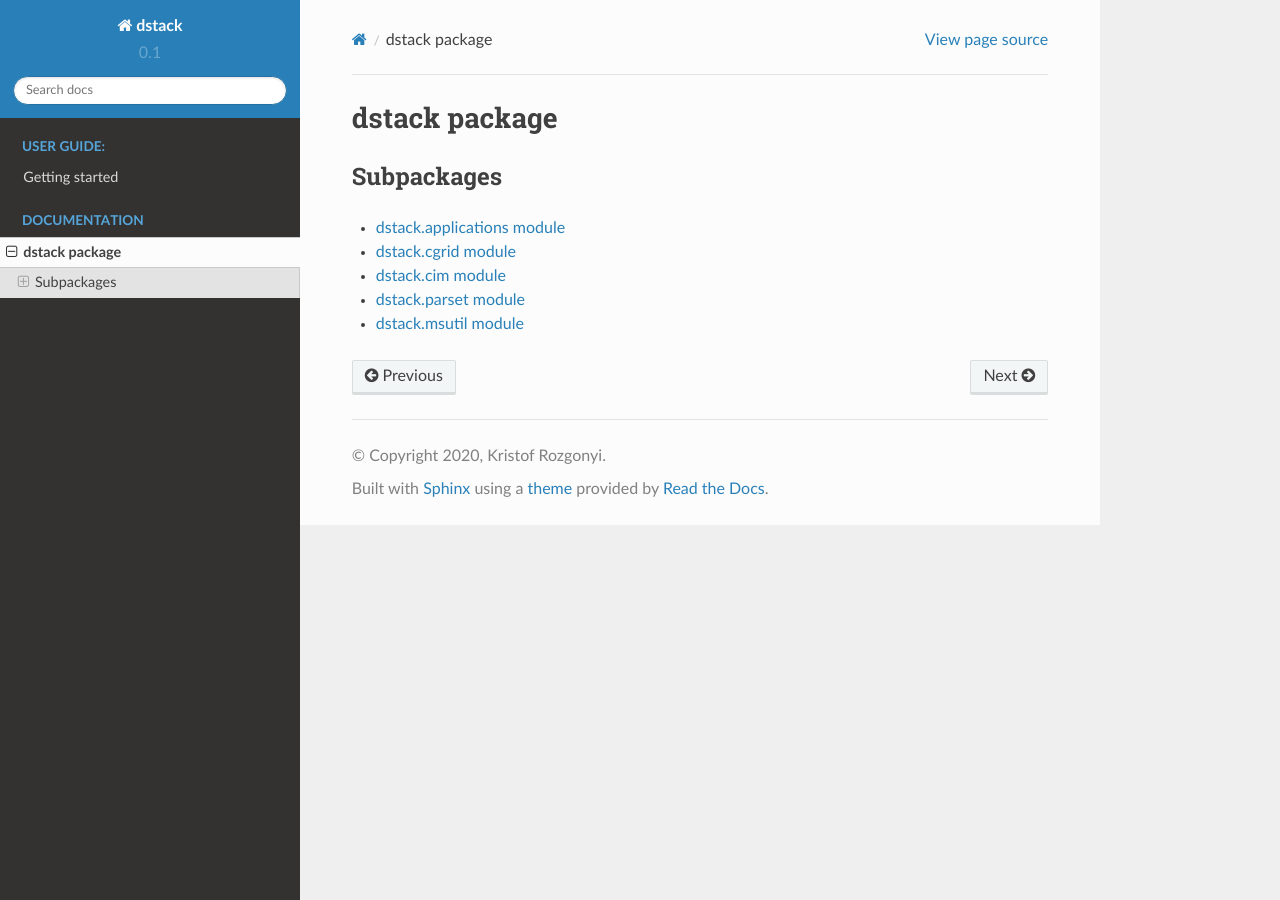
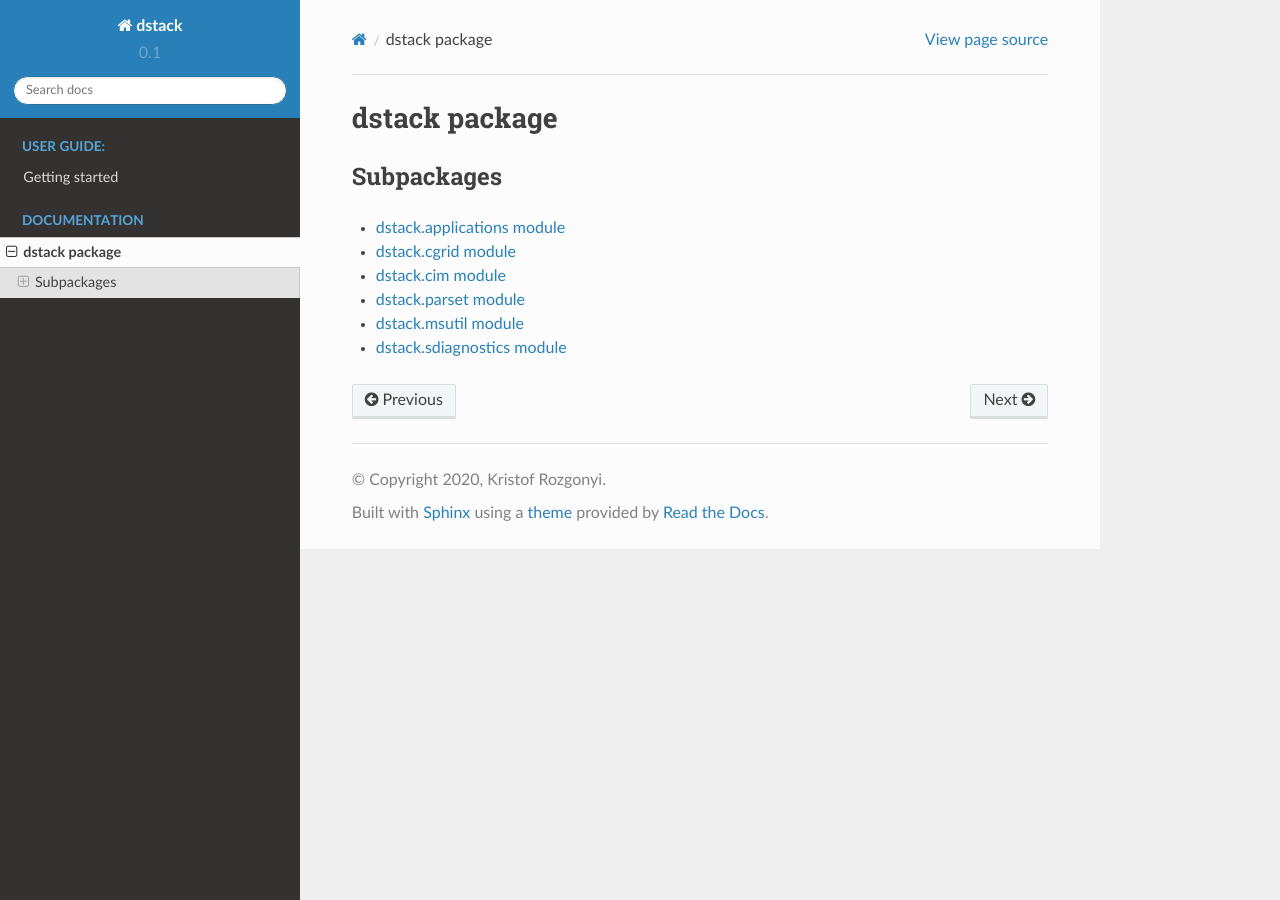
Before and after one commit to alxndrwllmsn/dstack, a Sphinx documentation site: the page built from docs/source/api/dstack.rst, in a window 1280 px wide. Built offline with Sphinx 7.4.7 and the Read the Docs theme 2.0.0, drawn with Linux system fonts in a browser that asks for light colours.

Commit message:
sdiagnostics documntation added to sphynx

```diff
--- a/docs/source/api/dstack.rst
+++ b/docs/source/api/dstack.rst
@@ -11,3 +11,4 @@ Subpackages
    dstack.cim
    dstack.parset
    dstack.msutil
+   dstack.sdiagnostics
--- /dev/null
+++ b/docs/source/api/dstack.sdiagnostics.rst
@@ -0,0 +1,6 @@
+dstack.sdiagnostics module
+--------------------------
+
+.. automodule:: dstack.sdiagnostics
+   :members:
+   :undoc-members:
```
